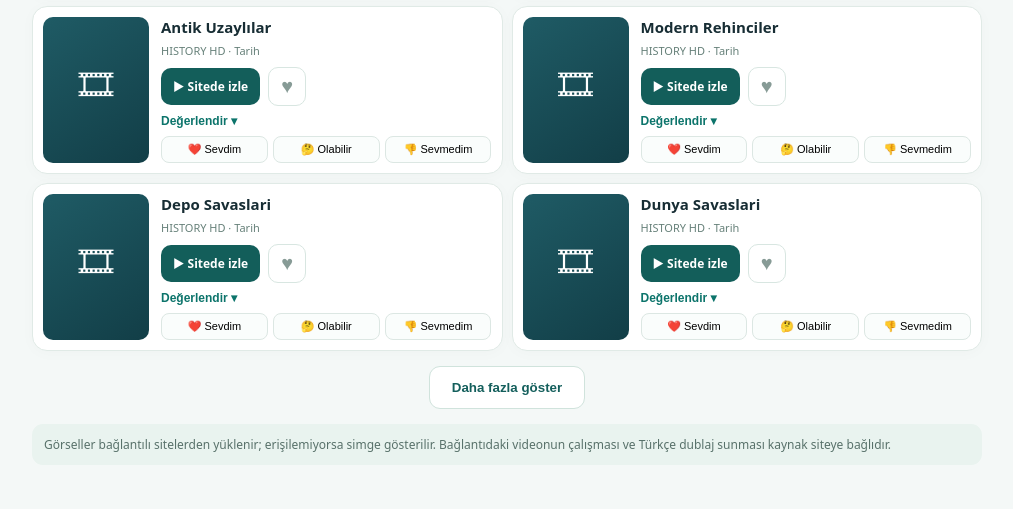
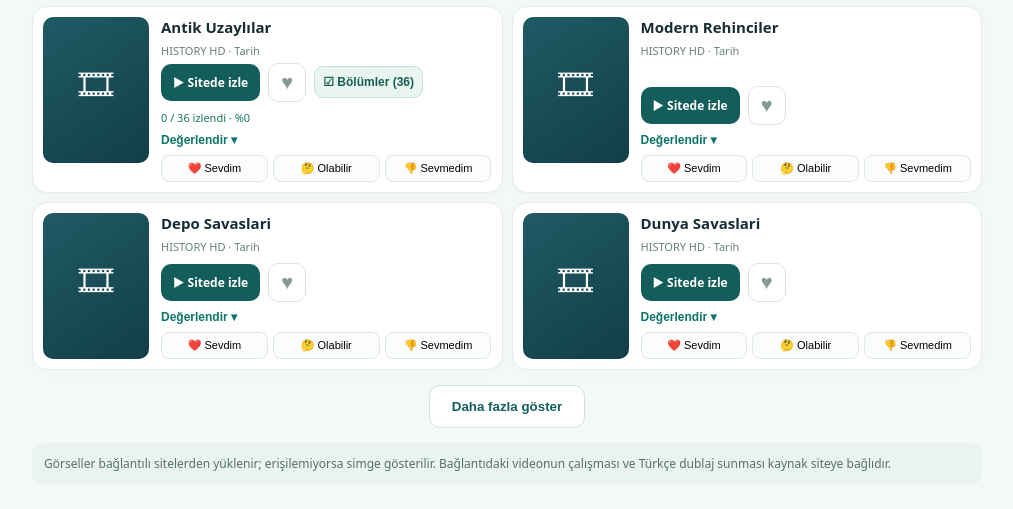
Before and after one commit to kazimaydinli-dev/fizik-web-araclari, a plain HTML site: page belgesel-rehberim/index.html in a window 1280 px wide. Shown: the part 2111-2620 px from the top of the page, without its empty margins (133-1146 px from the left). Drawn offline with Linux system fonts and the light colour scheme.

Commit message:
Load episode tracking UI in existing Belgesel Rehberim

```diff
--- a/belgesel-rehberim/index.html
+++ b/belgesel-rehberim/index.html
@@ -14,4 +14,4 @@ $("cards").innerHTML=shown.map(x=>{const s=seen[x.id]||{},heart=s.favorite?"on":
 document.querySelectorAll(".heart").forEach(b=>b.onclick=()=>{seen[b.dataset.id]??={};seen[b.dataset.id].favorite=!seen[b.dataset.id].favorite;save();render()});document.querySelectorAll("button.more").forEach(b=>b.onclick=()=>{const p=document.querySelector('[data-rating="'+b.dataset.id+'"]');p.hidden=!p.hidden});document.querySelectorAll(".rating button").forEach(b=>b.onclick=()=>{seen[b.dataset.id]??={};seen[b.dataset.id].rating=seen[b.dataset.id].rating===b.dataset.value?"":b.dataset.value;save();render()});f.querySelectorAll("button").forEach(b=>b.classList.toggle("active",b.dataset.topic===group))}
 $("search").oninput=()=>{n=24;render()};$("source").onchange=()=>{n=24;render()};$("more").onclick=()=>{n+=24;render()};document.querySelectorAll(".bottom button").forEach(b=>b.onclick=()=>{view=b.dataset.view;n=24;render();window.scrollTo(0,0)});let deferred=null;window.addEventListener("beforeinstallprompt",e=>{e.preventDefault();deferred=e;$("install").hidden=false});$("install").onclick=async()=>{if(deferred){deferred.prompt();await deferred.userChoice;deferred=null;$("install").hidden=true}};
 if("serviceWorker"in navigator&&location.protocol==="https:")window.addEventListener("load",()=>navigator.serviceWorker.register("./sw.js").catch(()=>{}));render()})();
-</script></body></html>
+</script><script src="./episodes.js" defer></script></body></html>
```
